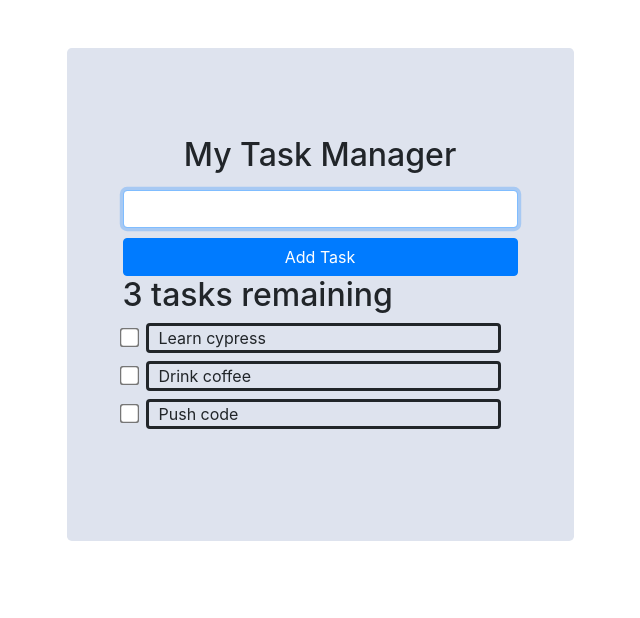
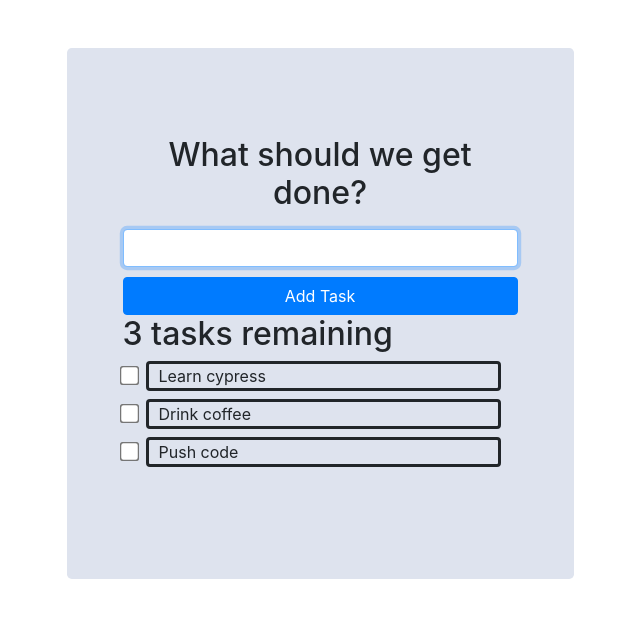
Before and after one commit to ryan-at-cypress/cypress-react-task, a React (Create React App) app: page / in a window 1280 px wide. Shown: the top 618 px of the page, without its empty margins (320-960 px from the left). Built offline with nearby package versions, Linux system fonts and the light colour scheme.

Commit message:
updated readme

```diff
--- a/src/components/AddTodo.js
+++ b/src/components/AddTodo.js
@@ -33,7 +33,7 @@ function AddTodo(props) {
       <div className="header-text">
         <h2 className="label-wrapper">
           <label htmlFor="new-todo-input" className="label__lg">
-            My Task Manager
+            What should we get done?
           </label>
         </h2>
       </div>
```
Also changed, not shown: 1 other file (tests, documents, lock files or other folders).
